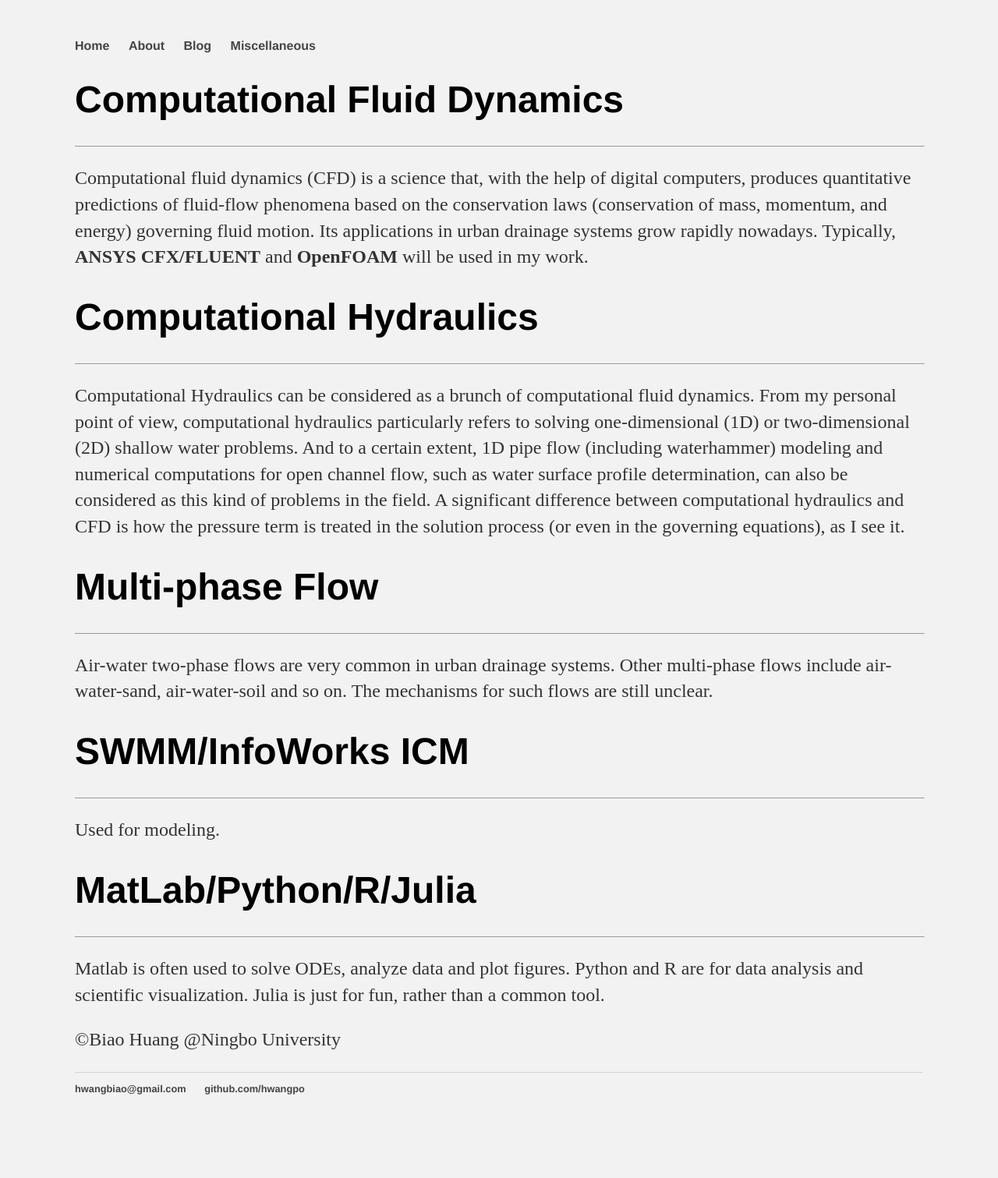
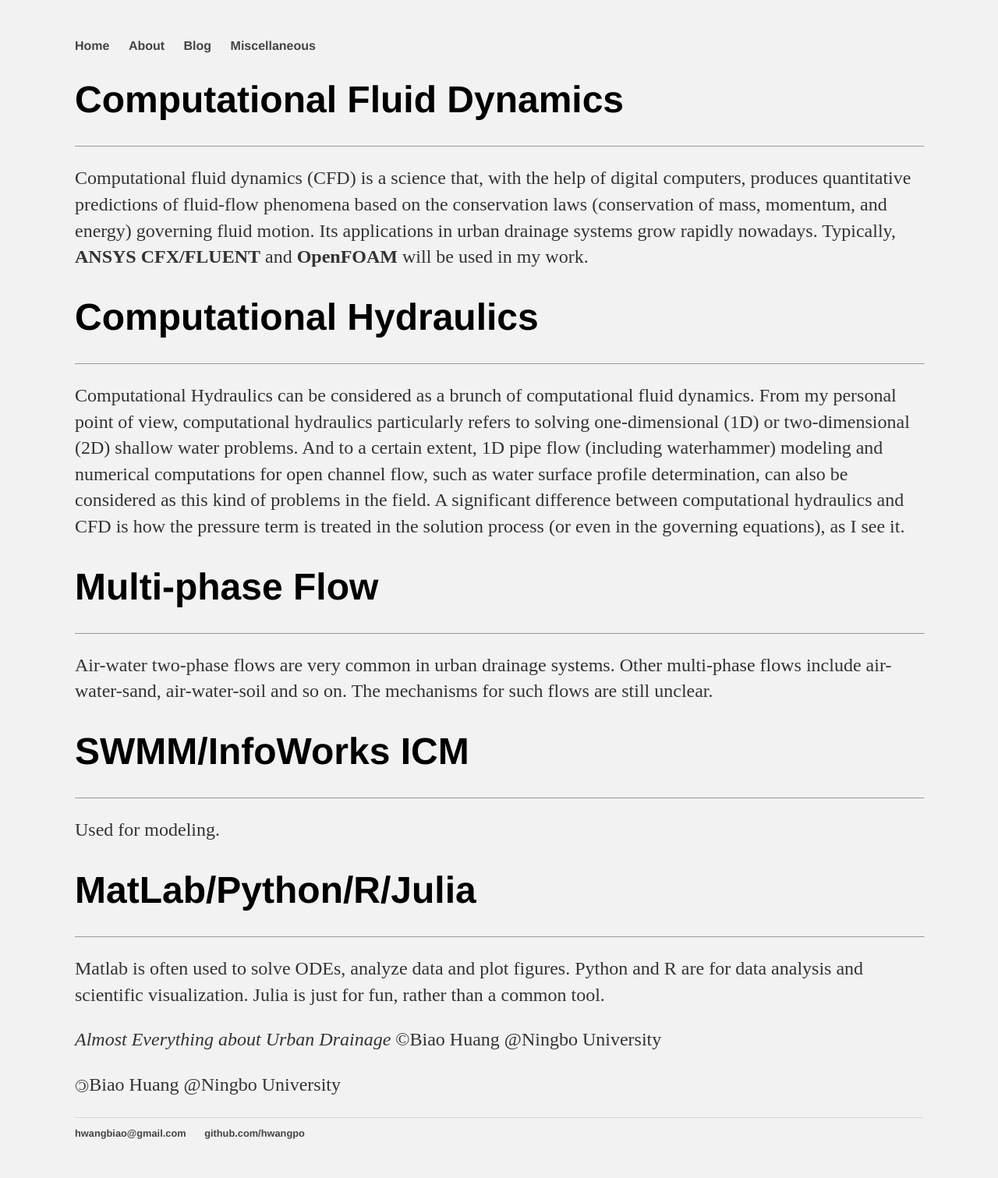
Before and after one commit to hwangpo/hwangpo.github.io, a Jekyll site: the page miscellaneous/index.html, which Jekyll copies as it is, in a window 1280 px wide. Shown: the whole page at 78% size. Built offline with Jekyll 4.4.1, drawn with Linux system fonts in a browser that asks for light colours; before the commit the page ends 1454 px from its top, so only the background shows below that.

Commit message:
copyleft added

```diff
--- a/css/main.css
+++ b/css/main.css
@@ -17,11 +17,17 @@ width:75%;
 margin-left: auto ;
 margin-right: auto ;
 }
+
 .logo {
 float:left;
 font-size:30px;
 padding-left:20px;
 padding-top:20px;
+}
+
+.copyleft {
+  display:inline-block;
+  transform: rotate(180deg);
 }
 
 .box{
--- a/index.html
+++ b/index.html
@@ -49,6 +49,7 @@
 				<p>Hope it is helpful. If you have any problems or comments, please let me know.</p>
 				<p><B>NOTE</B>: The content of the blog may contain material from internet.</p>
 				<p><I>Almost Everything about Urban Drainage</I> ©Biao Huang @Ningbo University</p>
+				<p><span class="copyleft">&copy;</span>Biao Huang @Ningbo University</p>
     		</div><!-- /.blurb -->
 		</div><!-- /.container -->
 		<footer>
--- a/miscellaneous/index.html
+++ b/miscellaneous/index.html
@@ -36,8 +36,13 @@
 				<HR SIZE=1 WIDTH=100% SHADE>
 				<p>Matlab is often used to solve ODEs, analyze data and plot figures. Python and R are for data analysis and scientific visualization. Julia is just for fun, rather than a common tool.</p>
 
-				<p>©Biao Huang @Ningbo University</p>
+				<p><I>Almost Everything about Urban Drainage</I> ©Biao Huang @Ningbo University</p>
     		</div><!-- /.blurb -->
+		</div><!-- /.container -->
+		<div class="container">
+    		<div class="blurb">
+				<p><span class="copyleft">&copy;</span>Biao Huang @Ningbo University</p>
+			</div><!-- /.blurb -->
 		</div><!-- /.container -->
 		<footer>
 			<ul>
```
